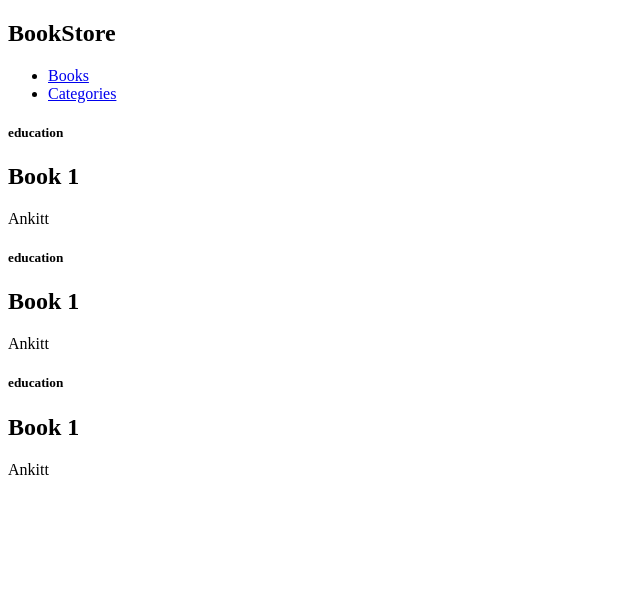
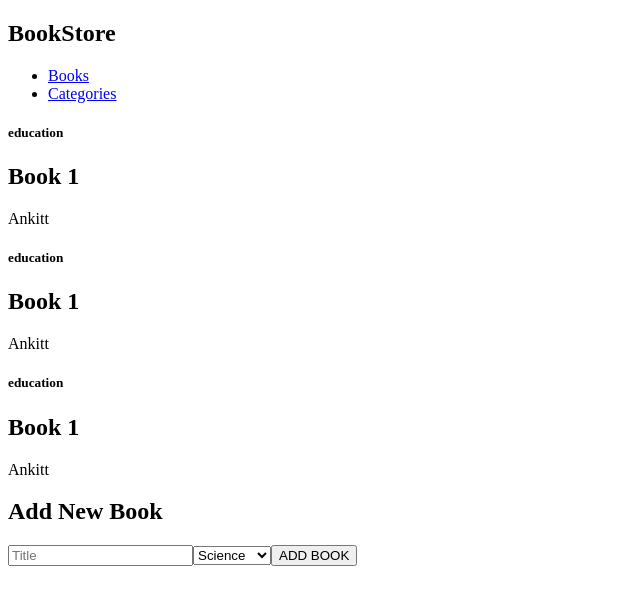
Before and after one commit to ankitt26/Bookstore, a React (Create React App) app: page / in a window 1280 px wide. Shown: the top 604 px of the page, without its empty margins (0-640 px from the left). Built offline with nearby package versions, Linux system fonts and the light colour scheme.

Commit message:
Add AddNewBook component

```diff
--- /dev/null
+++ b/src/components/AddBook.js
@@ -0,0 +1,17 @@
+const AddBook = () => (
+  <>
+    <form onSubmit={() => {}}>
+      <h2>Add New Book</h2>
+      <input type="text" onChange={() => {}} placeholder="Title" required />
+      <select id="dropdown" name="Categories">
+        <option value="science">Science</option>
+        <option value="economy">Economy</option>
+        <option value="action">Action</option>
+        <option value="sports">Sports</option>
+      </select>
+      <button type="submit">ADD BOOK</button>
+    </form>
+  </>
+);
+
+export default AddBook;
--- a/src/components/Home.js
+++ b/src/components/Home.js
@@ -1,3 +1,4 @@
+import AddBook from './AddBook';
 import Book from './Book';
 import Navbar from './Navbar';
 
@@ -31,6 +32,7 @@ const Home = () => {
           <Book key={value.id} bookitem={value} />
         ))}
       </div>
+      <AddBook />
     </>
   );
 };
```
